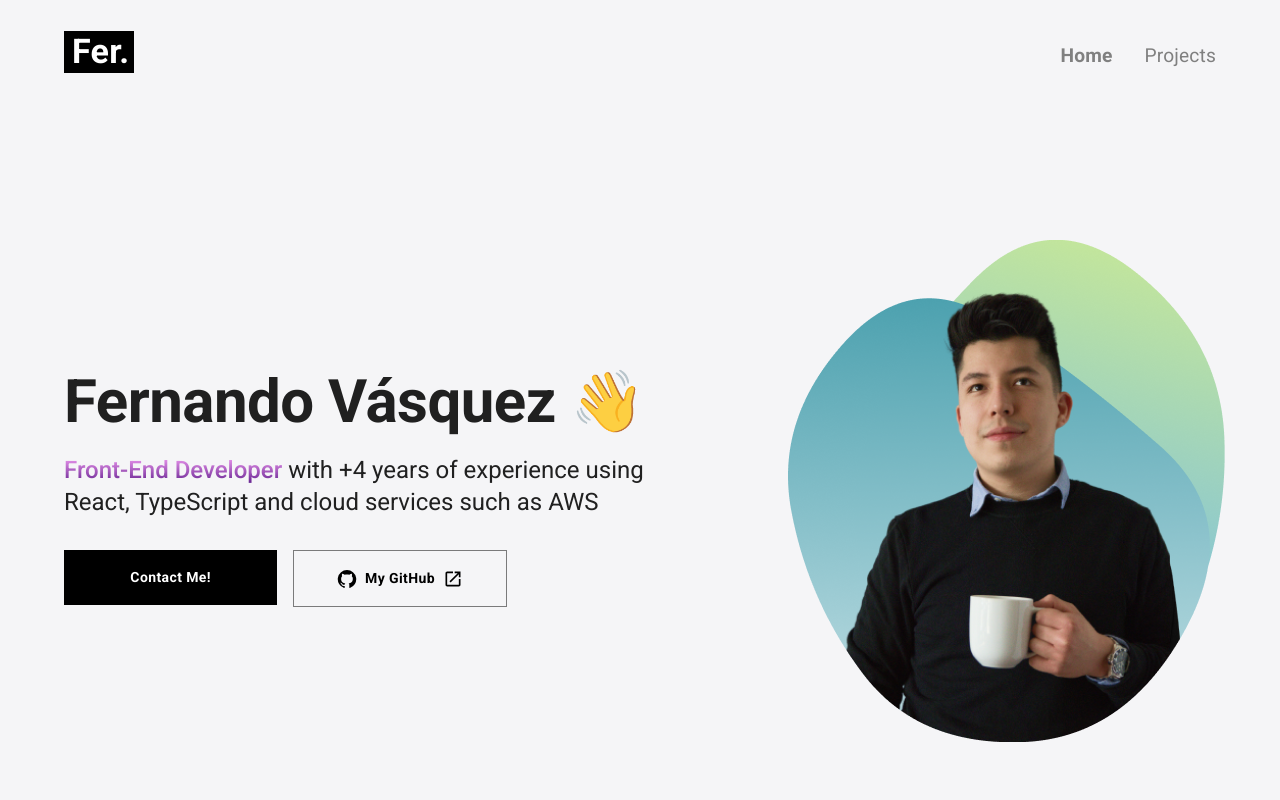
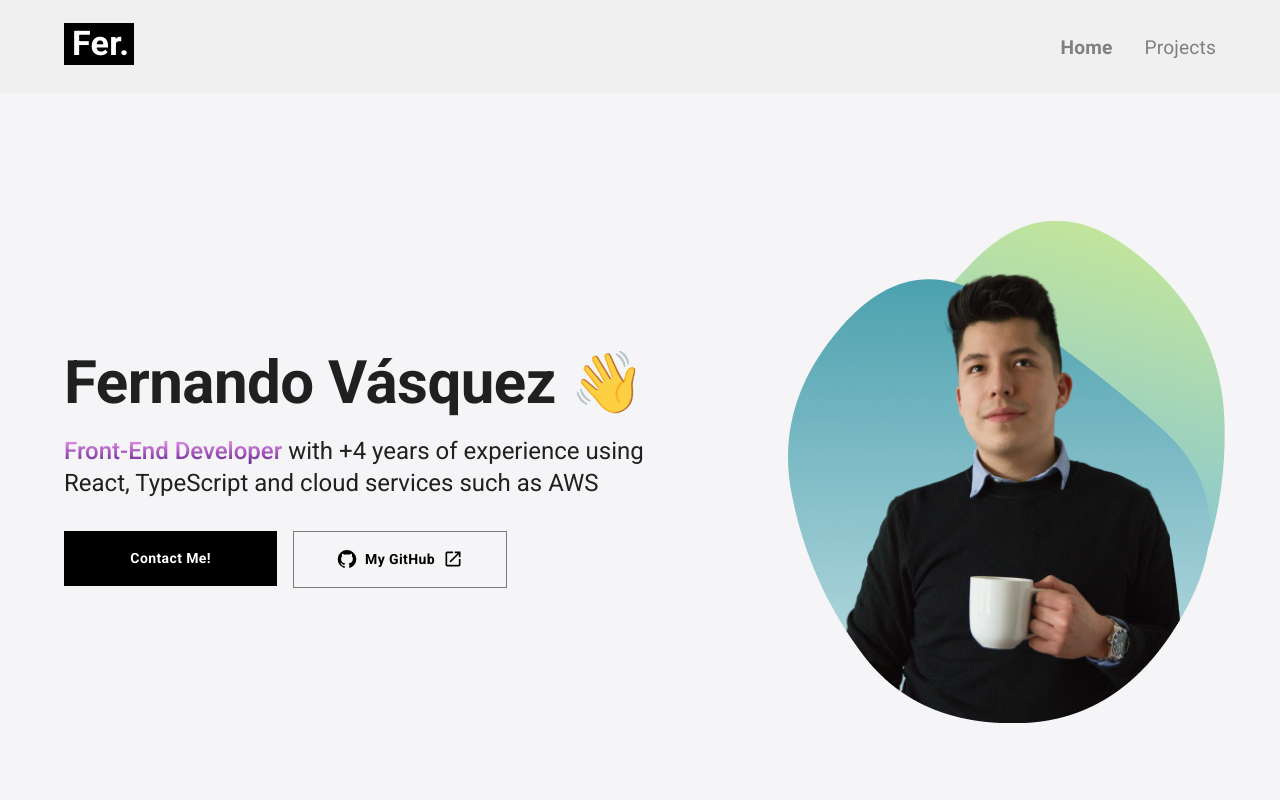
Before and after one commit to fervqz/fv-portfolio, a React (Vite) app: page / in a window 1280 px wide. Shown: the top 800 px of the page. Built offline with nearby package versions, Linux system fonts and the light colour scheme; a web font is replaced by a local one.

Commit message:
NavBar styles updates

```diff
--- a/src/components/navigation/NavBar/NavBar.tsx
+++ b/src/components/navigation/NavBar/NavBar.tsx
@@ -4,15 +4,17 @@ import Container from "@mui/material/Container";
 
 import DesktopNavBar from "../DesktopNavBar/DesktopNavBar";
 import MobileNavBar from "../MobileNavBar/MobileNavBar";
-import theme from "../../../styles/lightTheme";
 
 const NavBar: React.FC = () => {
     return (
         <AppBar
             position="static"
-            // color="transparent"
             elevation={0}
-            sx={{ padding: '1.5rem 0', backgroundColor: theme.palette.background.default }}
+            sx={{
+                paddingTop: '1rem',
+                paddingBottom: '0.8rem',
+                background: '#F0F0F0',
+            }}
         >
             <Container>
                 <Toolbar component="nav" disableGutters>
--- a/src/components/navigation/NavBarItem/NavBarItem.tsx
+++ b/src/components/navigation/NavBarItem/NavBarItem.tsx
@@ -2,6 +2,7 @@ import { styled } from "@mui/material";
 import { NavLink as MuiNavLink } from "react-router-dom";
 import { AppRoute } from "../../../types/types";
 import './styles.css';
+import theme from "../../../styles/lightTheme";
 
 const NavLink = styled(MuiNavLink)({
     textDecoration: 'none',
@@ -17,7 +18,7 @@ const NavBarItem: React.FC<NavBarItemProps> = ({ route }) => {
         <NavLink
             to={route.path as string}
             style={({ isActive }) => ({
-                color: isActive ? "black" : "gray",
+                color: isActive ? theme.palette.primary.main : "gray",
                 fontWeight: isActive ? "bold" : "normal",
             })}
         >
```
